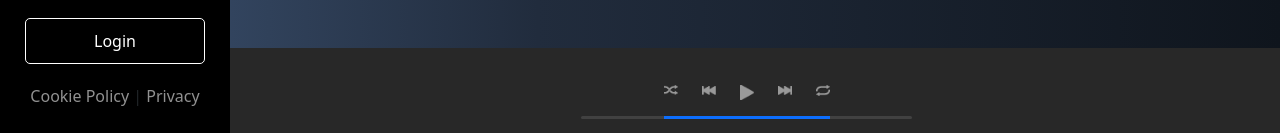
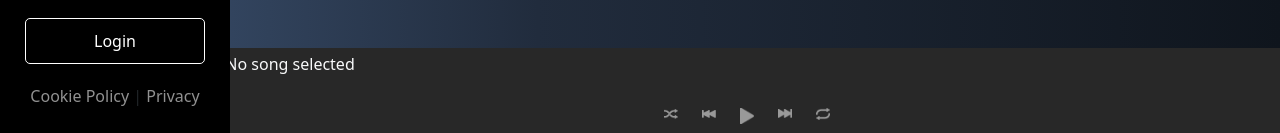
Before and after one commit to pomponiosimone/unita-3-giorno-15-progetto, a React (Vite) app: page /search/1 in a window 1280 px wide. Shown: the part 664-797 px from the top of the page. Built offline with nearby package versions, Linux system fonts and the light colour scheme; no server answers.

Commit message:
add playermusic
cliccando la foto dell'album o canzone tramite il console.log vedo che mi ritorna l'oggetto al click ma allo stesso tempo mi ritorna undefined qui  const currentSong = useSelector((state) => state.currentSong);
  console.log('Current Song:', currentSong);

```diff
--- a/src/components/ListMusic.jsx
+++ b/src/components/ListMusic.jsx
@@ -29,10 +29,12 @@ const ListMusic = ({ genre, artistName }) => {
 
   const handleSelectSong = (song) => {
     dispatch(setCurrentSong(song));
+    console.log('Selected Song:', song);
   };
 
   const handleToggleLike = (songId) => {
     dispatch(toggleLikeSong(songId));
+
   };
 
   return (
--- a/src/components/PlayerMusic.jsx
+++ b/src/components/PlayerMusic.jsx
@@ -8,18 +8,22 @@ import repeat from '../assets/playerbuttons/repeat.png';
 
 const Player = () => {
   const currentSong = useSelector((state) => state.currentSong);
-
+  console.log('Current Song:', currentSong);
   return (
     <div className="container-fluid fixed-bottom bg-container pt-1">
       <div className="row h-100">
         <div className="col-lg-10 offset-lg-2">
           <div className="row h-100 flex-column justify-content-center align-items-center">
-            {currentSong && (
-              <div className="current-song-details">
-                <p>{currentSong.title} by {currentSong.artist.name}</p>
-                <img src={currentSong.album.cover_medium} alt="album cover" />
-              </div>
-            )}
+          {currentSong ? (
+  <div className="current-song-details">
+    <p className="text-light">{currentSong.title} by {currentSong.artist.name}</p>
+    <img src={currentSong.album.cover_medium} alt="album cover" />
+  </div>
+) : (
+  <p className="text-light">No song selected</p>
+)}
+
+
             <div className="col-6 col-md-4 playerControls">
               <div className="d-flex">
                 <a href="#">
--- a/src/redux/reducers/artistReducers.js
+++ b/src/redux/reducers/artistReducers.js
@@ -3,7 +3,7 @@ const initialState = {
     rock: [],
     pop: [],
     hiphop: [],
-    search: [], // Add search genre
+    search: [],
   },
   currentSong: null,
   likedSongs: {},
```
